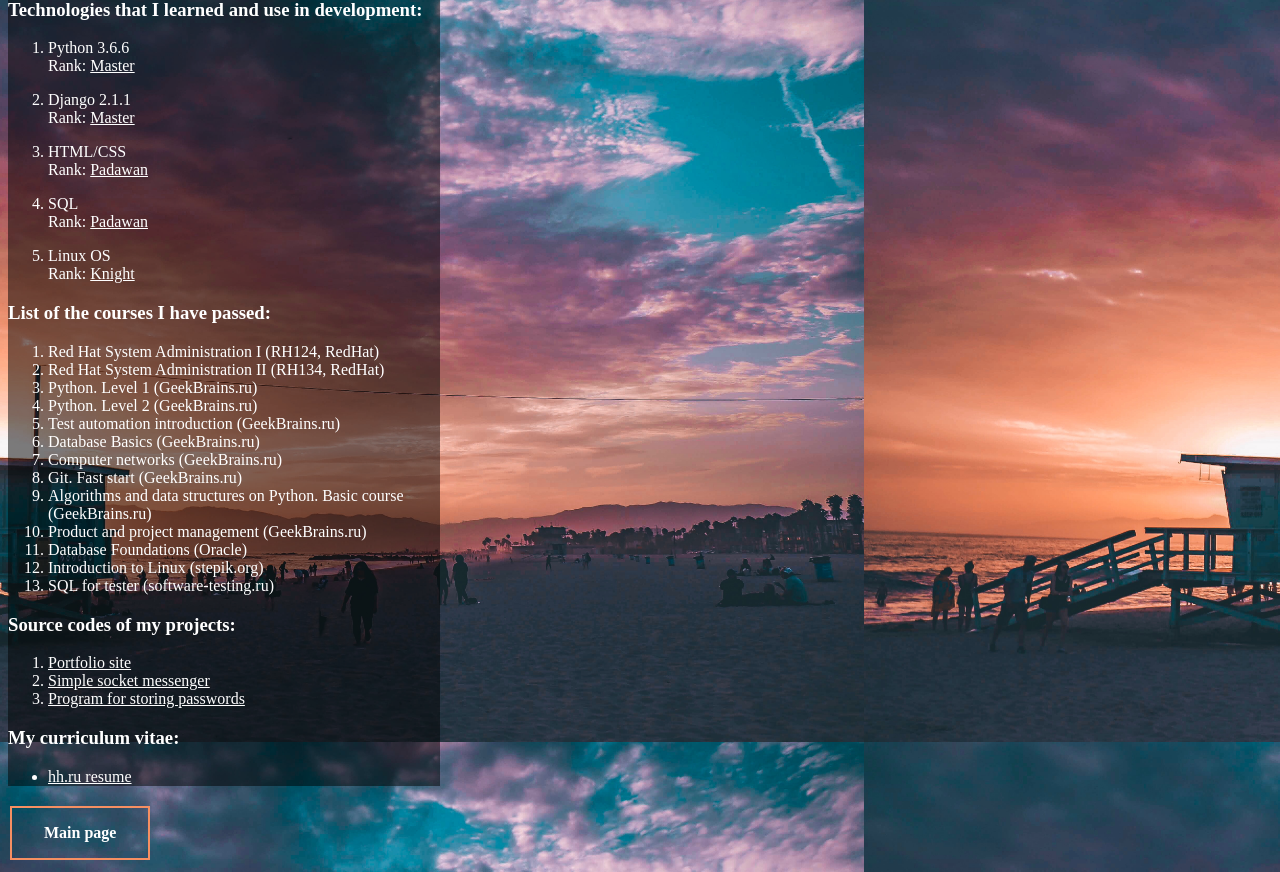
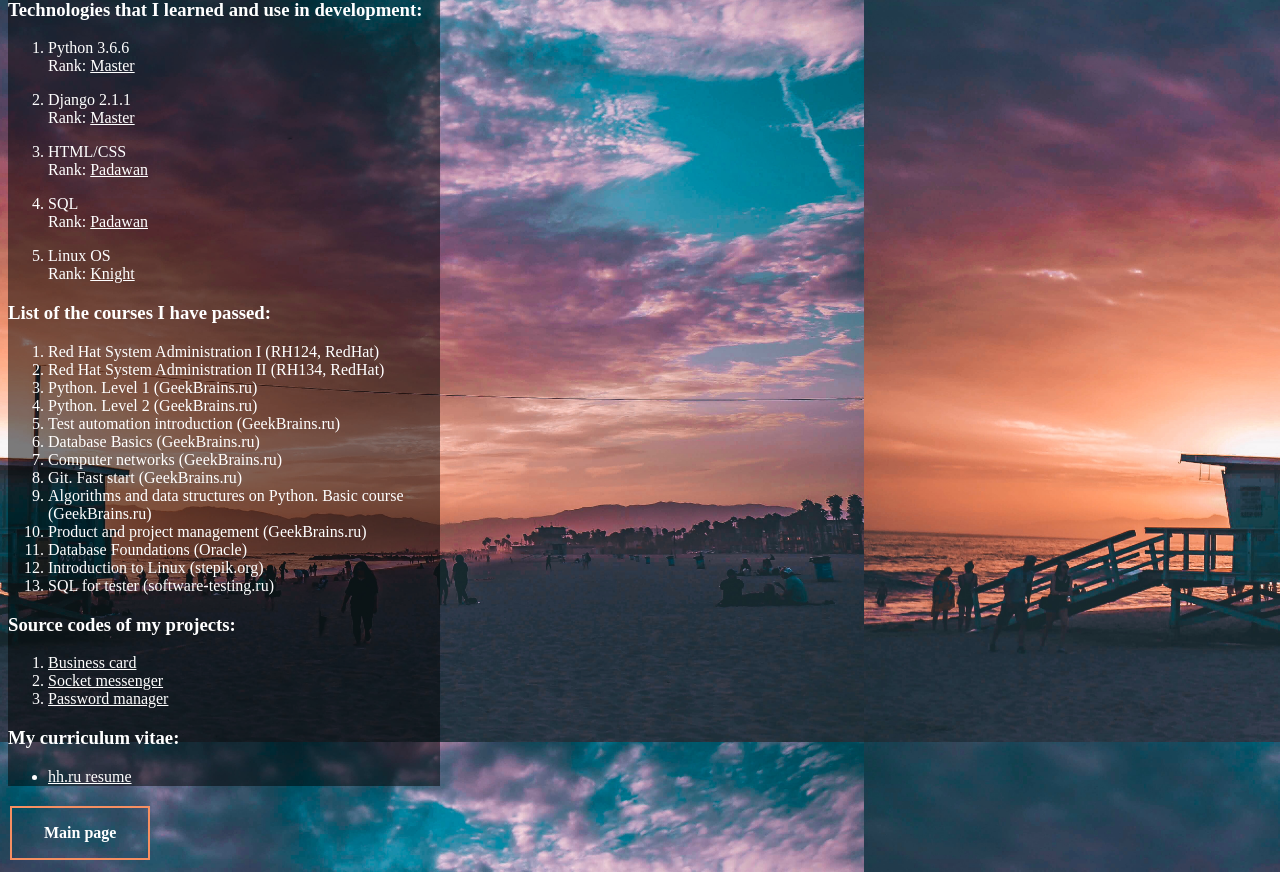
Before and after one commit to ikrugloff/business_card, a Django app: page /skills/ in a window 1280 px wide. Shown: the part 111-983 px from the top of the page. Run offline with Django 3.2, Linux system fonts and the light colour scheme; data comes from the database, SQL or seed files in the repository.

Commit message:
Dictionary for references were added (in section my_projects).

```diff
--- a/business_card/skills/views.py
+++ b/business_card/skills/views.py
@@ -19,10 +19,13 @@ def skills_view(request):
                         'Introduction to Linux (stepik.org)',
                         'SQL for tester (software-testing.ru)'
                         ]
-    # my_projects = [{'name': 'Business card', 'link': 'https://github.com/ikrugloff/business_card'}
-    # ]
+    my_projects = [{'name': 'Business card', 'link': 'https://github.com/ikrugloff/business_card'},
+                   {'name': 'Socket messenger', 'link': 'https://github.com/ikrugloff/jim-messenger'},
+                   {'name': 'Password manager', 'link': 'https://github.com/ikrugloff/passvault'}
+                   ]
     # my_skills = []  # To test if - else construction in skills.html
-    return render(request, 'skills.html', {'tech_skills': tech_skills, 'finished_cources': finished_cources})
+    return render(request, 'skills.html', {'tech_skills': tech_skills, 'finished_cources': finished_cources,
+                                           'my_projects': my_projects})
 
 
 def one_rank_view(request, rank_id):
--- a/business_card/templates/skills.html
+++ b/business_card/templates/skills.html
@@ -75,10 +75,15 @@
             <h3>
                 <p>Source codes of my projects:</p>
             </h3>
+                <!--<ol>-->
+                    <!--<li><a href="https://github.com/ikrugloff/business_card">Portfolio site</a></li>-->
+                    <!--<li><a href="https://github.com/ikrugloff/jim-messenger">Simple socket messenger</a></li>-->
+                    <!--<li><a href="https://github.com/ikrugloff/passvault">Program for storing passwords</a></li>-->
+                <!--</ol>-->
                 <ol>
-                    <li><a href="https://github.com/ikrugloff/business_card">Portfolio site</a></li>
-                    <li><a href="https://github.com/ikrugloff/jim-messenger">Simple socket messenger</a></li>
-                    <li><a href="https://github.com/ikrugloff/passvault">Program for storing passwords</a></li>
+                    {% for project in my_projects %}
+                    <li><a href={{ project.link }}>{{ project.name }}</a></li>
+                    {% endfor %}
                 </ol>
             <h3>
                 <p>My curriculum vitae:</p>
@@ -89,10 +94,5 @@
         </p>
     </div>
 </div>
-<!--<ol>-->
-    <!--{% for project in my_projects %}-->
-    <!--<li><a href={{ project.link }}>{{ project.name }}</a></li>-->
-    <!--{% endfor %}-->
-<!--</ol>-->
 <a href="{% url 'index' %}" class="button button_style"><b>Main page</b></a>
 {% endblock %}
```
